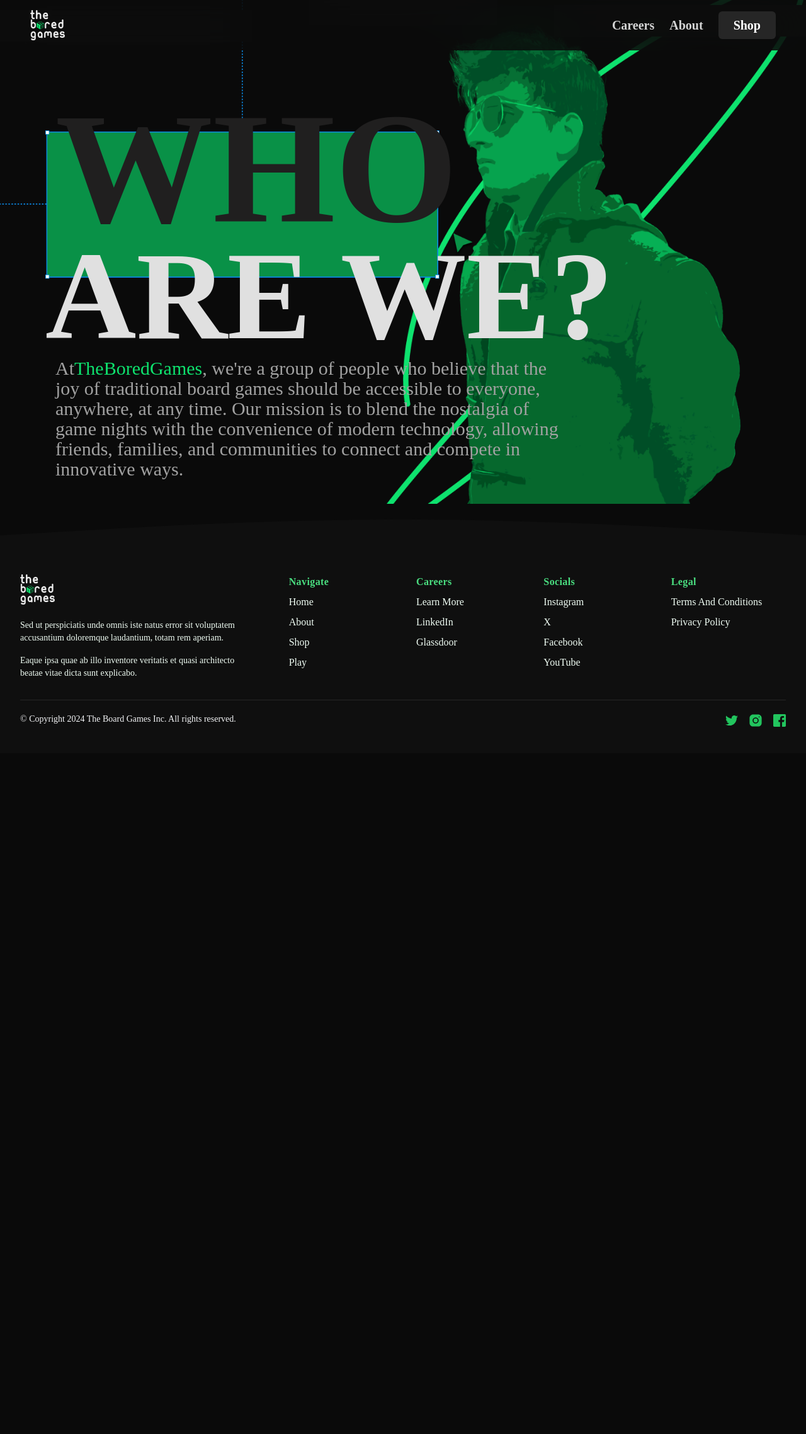
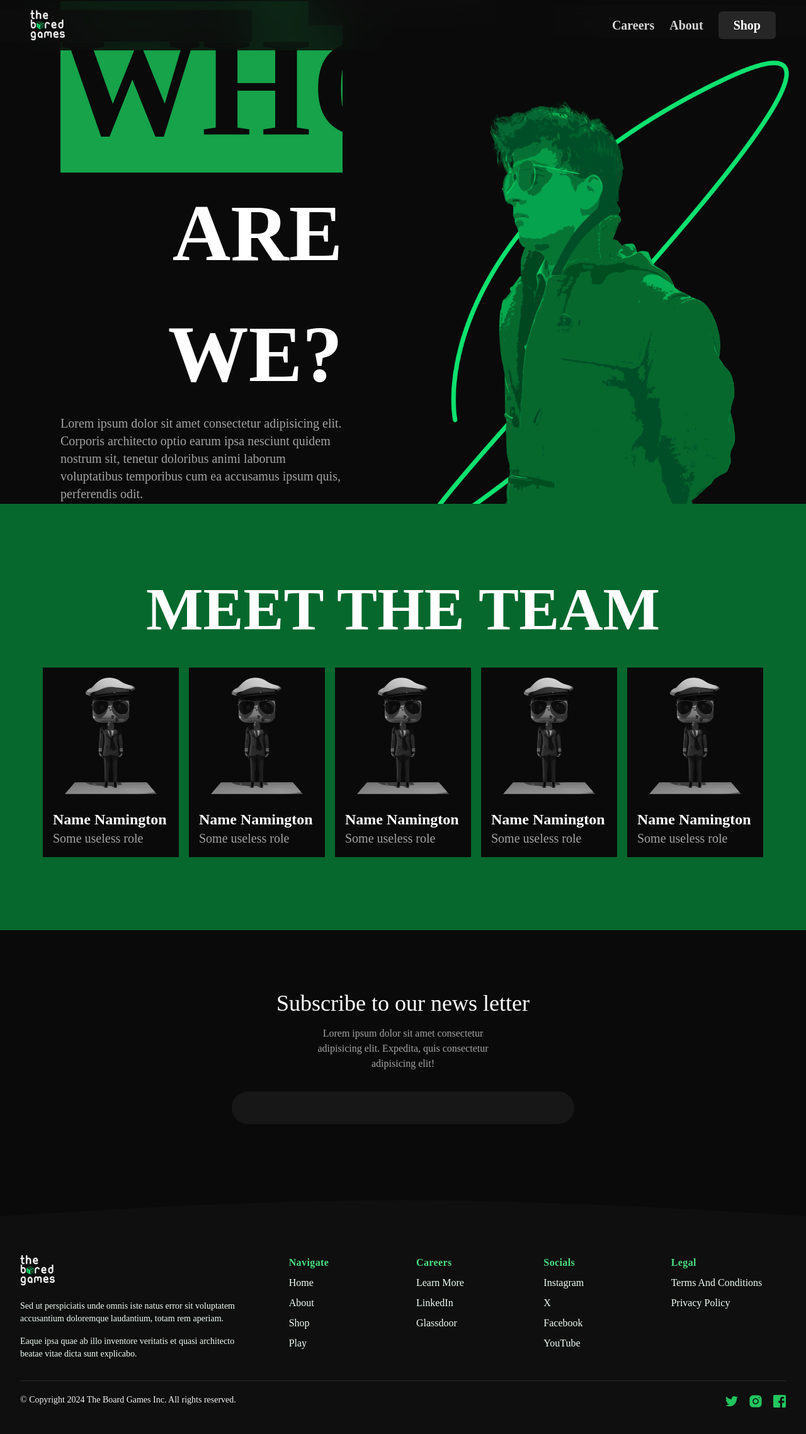
Before and after one commit to mridulxz/ts-hack-24, a Flask app: page /about in a window 1280 px wide. Shown: the whole page at 63% size. Before the commit the page ends 1154 px from the top, so only its background shows below. Run offline with Flask 3, Linux system fonts and the light colour scheme; style sheets or scripts are compiled from the project's sources.

Commit message:
work pls

```diff
--- a/templates/about.html
+++ b/templates/about.html
@@ -1,23 +1,68 @@
 {% extends "base.html" %} {% block content %}
+<div class="relative bg-neutral-950 text-white  h-screen overflow-hidden flex ">
+  <div class="w-1/2 flex flex-col self-center px-24">
+  <h1 class="text-[14rem] text-center leading-[17rem] text-neutral-950 bg-green-600 inline font-bold">WHO</h1>
+  <h1 class="text-[8rem] text-right font-bold">ARE WE?</h1>
+  <p class="text-neutral-400 text-xl">Lorem ipsum dolor sit amet consectetur adipisicing elit. Corporis architecto optio earum ipsa nesciunt quidem nostrum sit, tenetur doloribus animi laborum voluptatibus temporibus cum ea accusamus ipsum quis, perferendis odit.</p>
+  </div>
+  <div class="w-1/2 flex justify-center">
+  <img src="/static/about.png" class="h-[90%] self-end">
+  </div>
+</div>
+<div class="bg-[#06682d] flex flex-col items-center py-24 w-screen p-12">
+  <h1 class="text-white text-center text-[6rem] font-extrabold">MEET THE TEAM</h1>
+  <div class="w-full p-3 flex">
 
-<img src="/static/aboutIllus.png" class="absolute bottom-0 right-0 scale-[0.85] origin-bottom-right pointer-events-none" alt="aboutbgRect" />
-
-<div class="relative min-h-screen overflow-hidden">
-  <div class="fixed top-0 left-0 pointer-events-none">
-    <img src="/static/aboutbgRect.png" class="w-full h-auto scale-[0.8] origin-top-left" alt="aboutbgRect" />
-  </div>
-
-  <!-- need better way to align the who instead of using mt-20 -->
-  <div class="relative z-10 min-h-screen ml-[5.5rem] flex flex-col justify-center">
-    <span class="text-[#201f1f] text-[15.625rem] font-bold leading-[300px] mt-20">
-      WHO
-      <br />
-    </span>
-    <span class="text-[#e0e0e0] text-[12.5rem] -ml-4 font-bold leading-[200px] -mt-12">ARE WE?</span>
-    <div class="w-[800px]">
-      <span class="text-[#a1a1a1] text-3xl fontnormal leading-[30px]">At</span><span class="text-[#0ee26e] text-3xl fontnormal leading-[30px]">TheBoredGames</span><span class="text-[#a1a1a1] text-3xl fontnormal leading-[30px]">, we're a group of people who believe that the joy of traditional board games should be accessible to everyone, anywhere, at any time. Our mission is to blend the nostalgia of game nights with the convenience of modern technology, allowing friends, families, and communities to connect and compete in innovative ways.</span>
+    <div class="w-1/5 p-2">
+      <div class="w-full p-4 bg-neutral-950 flex flex-col text-white">
+        <img src="/static/capn.png" alt="" class="grayscale">
+        <div class="mt-6 w-full justify-between">
+          <h1 class="text-2xl font-bold">Name Namington</h1>
+        </div>
+          <h1 class="text-xl text-neutral-400">Some useless role </h1>
+      </div>
+    </div>
+    <div class="w-1/5 p-2">
+      <div class="w-full p-4 bg-neutral-950 flex flex-col text-white">
+        <img src="/static/capn.png" alt="" class="grayscale">
+        <div class="mt-6 w-full justify-between">
+          <h1 class="text-2xl font-bold">Name Namington</h1>
+        </div>
+          <h1 class="text-xl text-neutral-400">Some useless role </h1>
+      </div>
+    </div>
+    <div class="w-1/5 p-2">
+      <div class="w-full p-4 bg-neutral-950 flex flex-col text-white">
+        <img src="/static/capn.png" alt="" class="grayscale">
+        <div class="mt-6 w-full justify-between">
+          <h1 class="text-2xl font-bold">Name Namington</h1>
+        </div>
+          <h1 class="text-xl text-neutral-400">Some useless role </h1>
+      </div>
+    </div>
+    <div class="w-1/5 p-2">
+      <div class="w-full p-4 bg-neutral-950 flex flex-col text-white">
+        <img src="/static/capn.png" alt="" class="grayscale">
+        <div class="mt-6 w-full justify-between">
+          <h1 class="text-2xl font-bold">Name Namington</h1>
+        </div>
+          <h1 class="text-xl text-neutral-400">Some useless role </h1>
+      </div>
+    </div>
+    <div class="w-1/5 p-2">
+      <div class="w-full p-4 bg-neutral-950 flex flex-col text-white">
+        <img src="/static/capn.png" alt="" class="grayscale">
+        <div class="mt-6 w-full justify-between">
+          <h1 class="text-2xl font-bold">Name Namington</h1>
+        </div>
+          <h1 class="text-xl text-neutral-400">Some useless role </h1>
+      </div>
     </div>
   </div>
-
-  {% endblock %}
 </div>
+<div class="p-24 text-white flex flex-col items-center justify-center">
+    <h1 class="text-4xl">Subscribe to our news letter</h1>
+    <p class="w-1/4 text-neutral-400 text-center my-4 ">Lorem ipsum dolor sit amet consectetur adipisicing elit. Expedita, quis consectetur adipisicing elit!</p>
+    <input type="text" class="text-white w-1/2 bg-neutral-900 p-3 px-8 text-xl focus:outline-none rounded-full mt-4">
+</div>
+{% endblock %}
--- a/templates/base.html
+++ b/templates/base.html
@@ -1,5 +1,6 @@
 <!DOCTYPE html>
 <html lang="en">
+
 <head>
   <meta charset="UTF-8" />
   <meta name="viewport" content="width=device-width, initial-scale=1.0" />
@@ -11,11 +12,13 @@
   <link href="/static/css/general-sans.css" rel="stylesheet" />
   <link rel="preconnect" href="https://fonts.googleapis.com" />
   <link rel="preconnect" href="https://fonts.gstatic.com" crossorigin />
-    <link href="https://fonts.googleapis.com/css2?family=Dancing+Script:wght@400..700&family=Fira+Mono:wght@400;500;700&family=Inter:ital,opsz,wght@0,14..32,100..900;1,14..32,100..900&family=Montserrat:ital,wght@0,100..900;1,100..900&display=swap" rel="stylesheet" />
+  <link
+    href="https://fonts.googleapis.com/css2?family=Dancing+Script:wght@400..700&family=Fira+Mono:wght@400;500;700&family=Inter:ital,opsz,wght@0,14..32,100..900;1,14..32,100..900&family=Montserrat:ital,wght@0,100..900;1,100..900&display=swap"
+    rel="stylesheet" />
   <title>The Bored Games</title>
 </head>
 
-  <body class="w-full h-full font-sans bg-neutral-950 {{ 'overflow-hidden' if active_page == 'about' else 'overflow-x-hidden' }}">
+<body class="w-full h-full font-sans bg-neutral-950 overflow-x-hidden">
   {% macro nav_item(href, text, current) %}
   <a href="{{ href }}" class="text-xl font-semibold text-neutral-300">{{ text }}</a>
   {% endmacro %}
@@ -24,7 +27,8 @@
     <div class="absolute h-[40px] w-[300px] bg-neutral-900 top"></div>
     <div class="absolute h-[50px] w-[400px] left-0 top-4 bg-neutral-900 top"></div>
     <div class="absolute h-[50px] w-[400px] right-0 top-2 bg-neutral-900 top"></div>
-      <div class="flex items-center px-12 justify-between gap-[120px] bg-neutral-950/80 backdrop-blur-2xl w-full h-20 relative">
+    <div
+      class="flex items-center px-12 justify-between gap-[120px] bg-neutral-950/80 backdrop-blur-2xl w-full h-20 relative">
       <div class="flex items-center gap-4">
         <a href="/"><img src="/static/logo.png" alt="logo" class="h-12" /></a>
       </div>
@@ -33,15 +37,19 @@
       <!-- </div> -->
       <div class="flex gap-6 items-center">
         {{ nav_item('/careers', 'Careers', 'careers') }} {{ nav_item('/about', 'About', 'about') }}
-          <a href="/shop" class="text-white text-xl bg-neutral-800 font-semibold px-6 py-2 rounded-md hover:bg-green-700 transition">Shop</a>
+        <a href="/shop"
+          class="text-white text-xl bg-neutral-800 font-semibold px-6 py-2 rounded-md hover:bg-green-700 transition">Shop</a>
       </div>
     </div>
   </div>
 
   {% block content %}{% endblock %}
   <div class="relative mt-16 bg-[#0f0f0f]">
-      <svg class="absolute top-0 w-full h-6 -mt-5 sm:-mt-10 sm:h-16 text-[#0f0f0f]" preserveAspectRatio="none" viewBox="0 0 1440 54">
-        <path fill="currentColor" d="M0 22L120 16.7C240 11 480 1.00001 720 0.700012C960 1.00001 1200 11 1320 16.7L1440 22V54H1320C1200 54 960 54 720 54C480 54 240 54 120 54H0V22Z"></path>
+    <svg class="absolute top-0 w-full h-6 -mt-5 sm:-mt-10 sm:h-16 text-[#0f0f0f]" preserveAspectRatio="none"
+      viewBox="0 0 1440 54">
+      <path fill="currentColor"
+        d="M0 22L120 16.7C240 11 480 1.00001 720 0.700012C960 1.00001 1200 11 1320 16.7L1440 22V54H1320C1200 54 960 54 720 54C480 54 240 54 120 54H0V22Z">
+      </path>
     </svg>
     <div class="px-4 pt-12 mx-auto sm:max-w-xl md:max-w-full lg:max-w-screen-xl md:px-24 lg:px-8">
       <div class="grid gap-16 row-gap-10 mb-8 lg:grid-cols-6">
@@ -50,8 +58,10 @@
             <img src="/static/logo.png" class="h-12" />
           </a>
           <div class="mt-4 lg:max-w-sm">
-              <p class="text-sm text-green-50">Sed ut perspiciatis unde omnis iste natus error sit voluptatem accusantium doloremque laudantium, totam rem aperiam.</p>
-              <p class="mt-4 text-sm text-green-50">Eaque ipsa quae ab illo inventore veritatis et quasi architecto beatae vitae dicta sunt explicabo.</p>
+            <p class="text-sm text-green-50">Sed ut perspiciatis unde omnis iste natus error sit voluptatem accusantium
+              doloremque laudantium, totam rem aperiam.</p>
+            <p class="mt-4 text-sm text-green-50">Eaque ipsa quae ab illo inventore veritatis et quasi architecto beatae
+              vitae dicta sunt explicabo.</p>
           </div>
         </div>
         <div class="grid grid-cols-2 gap-5 row-gap-8 lg:col-span-4 md:grid-cols-4">
@@ -68,7 +78,8 @@
                 <a href="/shop" class="transition-colors duration-300 text-green-50 hover:text-green-400">Shop</a>
               </li>
               <li>
-                  <a href="https://battleship.rex.wf" class="transition-colors duration-300 text-green-50 hover:text-green-400">Play</a>
+                <a href="https://battleship.rex.wf"
+                  class="transition-colors duration-300 text-green-50 hover:text-green-400">Play</a>
               </li>
             </ul>
           </div>
@@ -76,7 +87,8 @@
             <p class="font-semibold tracking-wide text-green-400">Careers</p>
             <ul class="mt-2 space-y-2">
               <li>
-                  <a href="/careers" class="transition-colors duration-300 text-green-50 hover:text-green-400">Learn More</a>
+                <a href="/careers" class="transition-colors duration-300 text-green-50 hover:text-green-400">Learn
+                  More</a>
               </li>
               <li>
                 <a href="/" class="transition-colors duration-300 text-green-50 hover:text-green-400">LinkedIn</a>
@@ -107,7 +119,8 @@
             <p class="font-semibold tracking-wide text-green-400">Legal</p>
             <ul class="mt-2 space-y-2">
               <li>
-                  <a href="/" class="transition-colors duration-300 text-green-50 hover:text-green-400">Terms And Conditions</a>
+                <a href="/" class="transition-colors duration-300 text-green-50 hover:text-green-400">Terms And
+                  Conditions</a>
               </li>
               <li>
                 <a href="/" class="transition-colors duration-300 text-green-50 hover:text-green-400">Privacy Policy</a>
@@ -121,18 +134,24 @@
         <div class="flex items-center mt-4 space-x-4 sm:mt-0">
           <a href="/" class="transition-colors duration-300 text-green-500 hover:text-green-400">
             <svg viewBox="0 0 24 24" fill="currentColor" class="h-5">
-                <path d="M24,4.6c-0.9,0.4-1.8,0.7-2.8,0.8c1-0.6,1.8-1.6,2.2-2.7c-1,0.6-2,1-3.1,1.2c-0.9-1-2.2-1.6-3.6-1.6 c-2.7,0-4.9,2.2-4.9,4.9c0,0.4,0,0.8,0.1,1.1C7.7,8.1,4.1,6.1,1.7,3.1C1.2,3.9,1,4.7,1,5.6c0,1.7,0.9,3.2,2.2,4.1 C2.4,9.7,1.6,9.5,1,9.1c0,0,0,0,0,0.1c0,2.4,1.7,4.4,3.9,4.8c-0.4,0.1-0.8,0.2-1.3,0.2c-0.3,0-0.6,0-0.9-0.1c0.6,2,2.4,3.4,4.6,3.4 c-1.7,1.3-3.8,2.1-6.1,2.1c-0.4,0-0.8,0-1.2-0.1c2.2,1.4,4.8,2.2,7.5,2.2c9.1,0,14-7.5,14-14c0-0.2,0-0.4,0-0.6 C22.5,6.4,23.3,5.5,24,4.6z"></path>
+              <path
+                d="M24,4.6c-0.9,0.4-1.8,0.7-2.8,0.8c1-0.6,1.8-1.6,2.2-2.7c-1,0.6-2,1-3.1,1.2c-0.9-1-2.2-1.6-3.6-1.6 c-2.7,0-4.9,2.2-4.9,4.9c0,0.4,0,0.8,0.1,1.1C7.7,8.1,4.1,6.1,1.7,3.1C1.2,3.9,1,4.7,1,5.6c0,1.7,0.9,3.2,2.2,4.1 C2.4,9.7,1.6,9.5,1,9.1c0,0,0,0,0,0.1c0,2.4,1.7,4.4,3.9,4.8c-0.4,0.1-0.8,0.2-1.3,0.2c-0.3,0-0.6,0-0.9-0.1c0.6,2,2.4,3.4,4.6,3.4 c-1.7,1.3-3.8,2.1-6.1,2.1c-0.4,0-0.8,0-1.2-0.1c2.2,1.4,4.8,2.2,7.5,2.2c9.1,0,14-7.5,14-14c0-0.2,0-0.4,0-0.6 C22.5,6.4,23.3,5.5,24,4.6z">
+              </path>
             </svg>
           </a>
           <a href="/" class="transition-colors duration-300 text-green-500 hover:text-green-400">
             <svg viewBox="0 0 30 30" fill="currentColor" class="h-6">
               <circle cx="15" cy="15" r="4"></circle>
-                <path d="M19.999,3h-10C6.14,3,3,6.141,3,10.001v10C3,23.86,6.141,27,10.001,27h10C23.86,27,27,23.859,27,19.999v-10   C27,6.14,23.859,3,19.999,3z M15,21c-3.309,0-6-2.691-6-6s2.691-6,6-6s6,2.691,6,6S18.309,21,15,21z M22,9c-0.552,0-1-0.448-1-1   c0-0.552,0.448-1,1-1s1,0.448,1,1C23,8.552,22.552,9,22,9z"></path>
+              <path
+                d="M19.999,3h-10C6.14,3,3,6.141,3,10.001v10C3,23.86,6.141,27,10.001,27h10C23.86,27,27,23.859,27,19.999v-10   C27,6.14,23.859,3,19.999,3z M15,21c-3.309,0-6-2.691-6-6s2.691-6,6-6s6,2.691,6,6S18.309,21,15,21z M22,9c-0.552,0-1-0.448-1-1   c0-0.552,0.448-1,1-1s1,0.448,1,1C23,8.552,22.552,9,22,9z">
+              </path>
             </svg>
           </a>
           <a href="/" class="transition-colors duration-300 text-green-500 hover:text-green-400">
             <svg viewBox="0 0 24 24" fill="currentColor" class="h-5">
-                <path d="M22,0H2C0.895,0,0,0.895,0,2v20c0,1.105,0.895,2,2,2h11v-9h-3v-4h3V8.413c0-3.1,1.893-4.788,4.659-4.788 c1.325,0,2.463,0.099,2.795,0.143v3.24l-1.918,0.001c-1.504,0-1.795,0.715-1.795,1.763V11h4.44l-1,4h-3.44v9H22c1.105,0,2-0.895,2-2 V2C24,0.895,23.105,0,22,0z"></path>
+              <path
+                d="M22,0H2C0.895,0,0,0.895,0,2v20c0,1.105,0.895,2,2,2h11v-9h-3v-4h3V8.413c0-3.1,1.893-4.788,4.659-4.788 c1.325,0,2.463,0.099,2.795,0.143v3.24l-1.918,0.001c-1.504,0-1.795,0.715-1.795,1.763V11h4.44l-1,4h-3.44v9H22c1.105,0,2-0.895,2-2 V2C24,0.895,23.105,0,22,0z">
+              </path>
             </svg>
           </a>
         </div>
@@ -140,4 +159,5 @@
     </div>
   </div>
 </body>
+
 </html>
```
Also changed, not shown: static/about.png (renamed from static/aboutIllus.png). Lines whose indentation alone changed are shown as unchanged.
